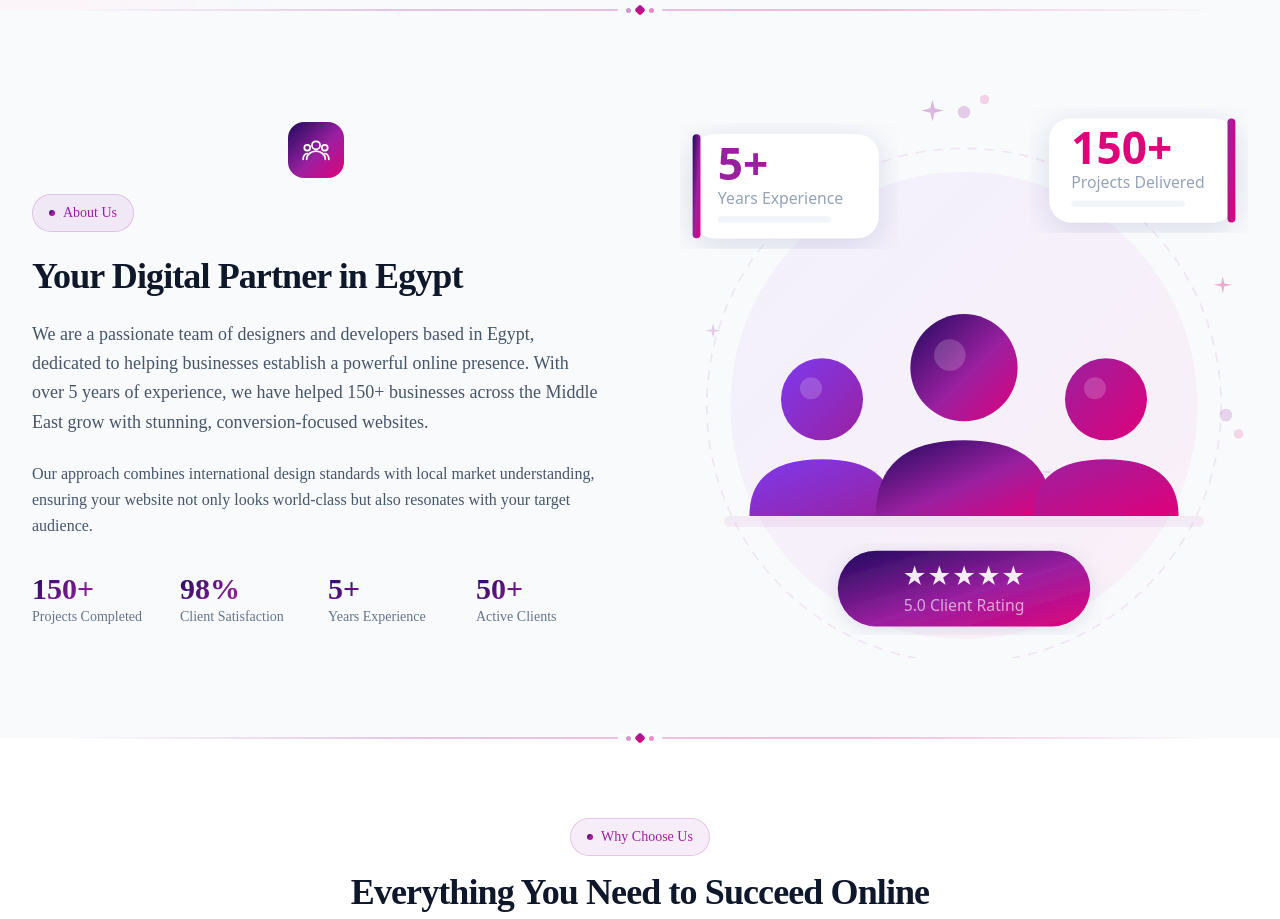
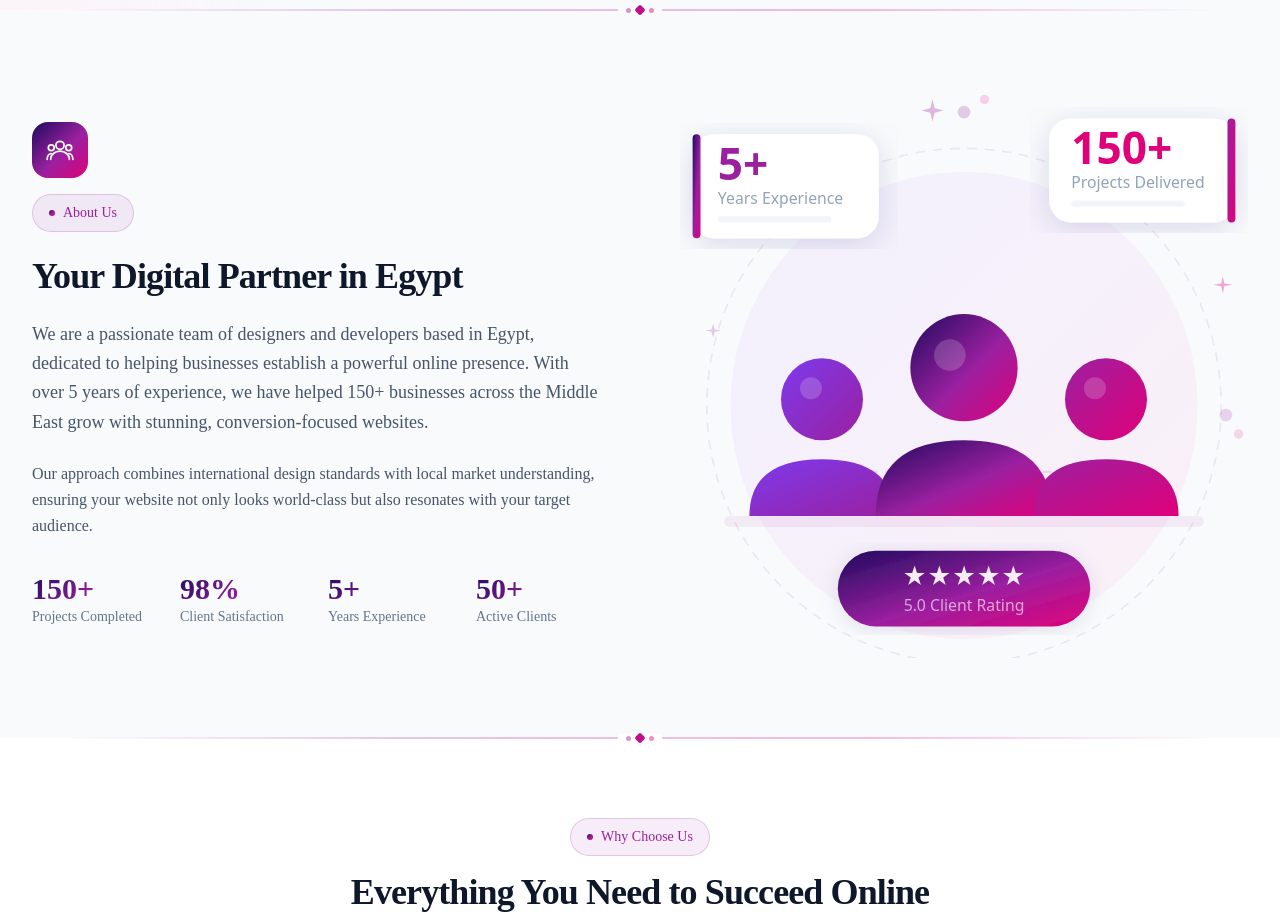
Before and after one commit to Amrwar/BerryGum, a Next.js app: page / in a window 1280 px wide. Shown: the part 1600-2519 px from the top of the page. Built offline with nearby package versions, Linux system fonts and the light colour scheme.

Commit message:
Left-align About Us icon so it sits directly above the heading

```diff
--- a/app/page.tsx
+++ b/app/page.tsx
@@ -138,7 +138,7 @@ export default function HomePage() {
       <Section variant="alt" id="about">
         <div className="grid lg:grid-cols-2 gap-12 lg:gap-20 items-center">
           <div>
-            <div className="flex justify-center mb-4">
+            <div className="mb-4">
               <div className="w-14 h-14 rounded-2xl flex items-center justify-center" style={{ background: "var(--gradient-brand)" }}>
                 <svg className="w-7 h-7" viewBox="0 0 24 24" fill="none" stroke="white" strokeWidth="1.5" strokeLinecap="round" strokeLinejoin="round">
                   {/* centre person */}
```
